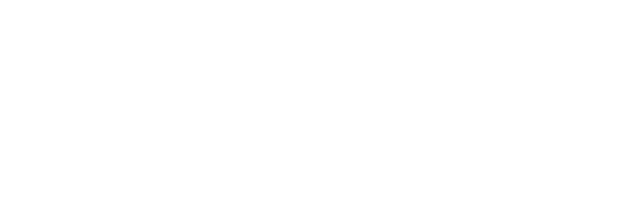
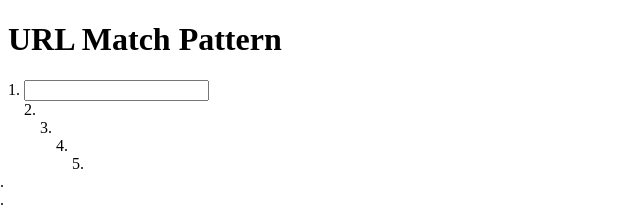
Before and after one commit to kong0107/url-match-pattern, a website: page index.html in a window 1280 px wide. Shown: the top 208 px of the page, without its empty margins (0-640 px from the left). Drawn offline with Linux system fonts and the light colour scheme.

Commit message:
editing index.html

```diff
--- a/index.html
+++ b/index.html
@@ -6,8 +6,49 @@
     <meta name="viewport" content="width=device-width, initial-scale=1.0">
     <title>URL Match Pattern</title>
     <script src="./index.js"></script>
+    <style type="text/css">
+        ol {
+            margin: 0;
+            padding: 0;
+        }
+    </style>
+    <script>
+        const d = document;
+        const qs = d.querySelector.bind(d);
+        const qsa = d.querySelectorAll.bind(d);
+        document.addEventListener("DOMContentLoaded", () => {
+            /// remove text nodes between list items
+            qsa("ol, ul").forEach(list => {
+                Array.from(list.childNodes).forEach(child => {
+                    if(child.nodeType !== Node.ELEMENT_NODE) child.remove();
+                });
+            });
+            qs("#patternList").childNodes.forEach((item, index) => {
+                if(item.nodeType != 1) return;
+                item.style.marginLeft = (index + 1) + "em";
+
+            });
+        });
+    </script>
 </head>
 <body>
-
+    <h1>URL Match Pattern</h1>
+    <ol id="patternList">
+        <li><input></li>
+        <li></li>
+        <li></li>
+        <li></li>
+        <li></li>
+    </ol>
+    <table>
+        <thead></thead>
+        <tbody></tbody>
+    </table>
+    <ol id="urlList">
+        <li></li>
+        <li></li>
+        <li></li>
+        <li></li>
+    </ol>
 </body>
 </html>
```
